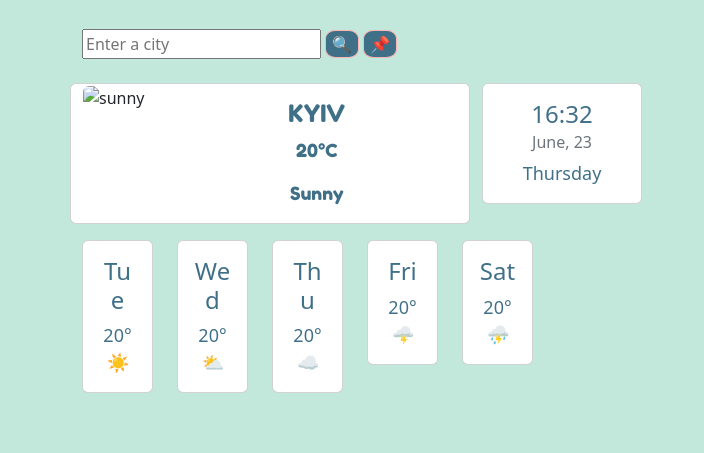
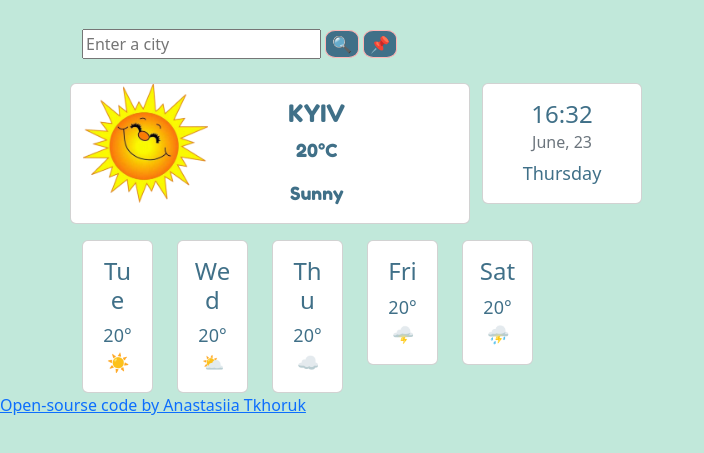
Before and after one commit to YatsanT/weather-app, a plain HTML site: page index.html in a window 1280 px wide. Shown: the part 139-592 px from the top of the page, without its empty margins (0-704 px from the left). Drawn offline with nearby package versions, Linux system fonts and the light colour scheme; no server answers; a web font is replaced by a local one.

Commit message:
Added a sun image

```diff
--- a/index.html
+++ b/index.html
@@ -89,7 +89,7 @@
           <div class="row g-0">
             <div class="col-md-4">
               <img
-                src="MultipleFilesHomework/Images/sun.png"
+                src="pictures/sun.png"
                 class="img-fluid rounded-start"
                 alt="sunny"
               />
@@ -159,6 +159,13 @@
         </div>
       </div>
     </div>
+    <a
+      href="https://main--stunning-moonbeam-90c3ed.netlify.app/"
+      target="blank"
+      class="site"
+    >
+      Open-sourse code by Anastasiia Tkhoruk
+    </a>
   </body>
   <script src="weather.js"></script>
 </html>
```
Also changed, not shown: pictures/sun.png (added).
